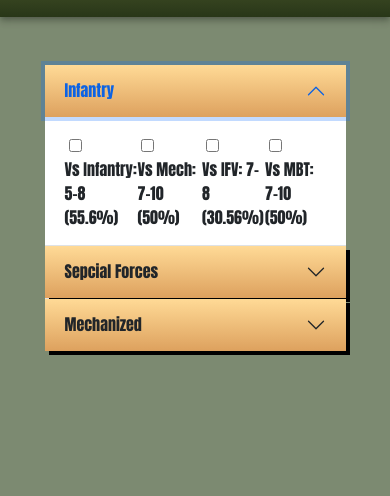
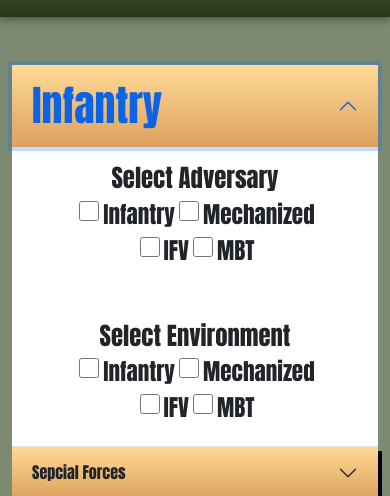
Before and after one commit to EricTimRussell/riskierFire, a Vue app: page /battle in a window 390 px wide. Both pictures are taken after a click on the button "Infantry". Shown: the part 277-773 px from the top of the page. Built offline with nearby package versions, Linux system fonts and the light colour scheme; no server answers; what vuefire would draw is missing.

Commit message:
mobile styling

```diff
--- a/src/views/BattleView.vue
+++ b/src/views/BattleView.vue
@@ -12,100 +12,116 @@
       </div>
     </section>
     <section class="row justify-content-center">
-      <div class="accordion accordion-flush col-10" id="accordionFlushExample">
+      <div class="accordion accordion-flush" id="accordionFlushExample">
         <div class="accordion-item">
           <h2 class="accordion-header" id="flush-headingOne">
-            <button class="accordion-button collapsed" type="button" data-bs-toggle="collapse"
+            <button class="accordion-button collapsed fs-xl" type="button" data-bs-toggle="collapse"
               data-bs-target="#flush-collapseOne" aria-expanded="false" aria-controls="flush-collapseOne">
               Infantry
             </button>
           </h2>
           <div id="flush-collapseOne" class="accordion-collapse collapse" aria-labelledby="flush-headingOne"
             data-bs-parent="#accordionFlushExample">
-            <div class="accordion-body row">
+            <div class="accordion-body row justify-content-center">
 
-              <!-- Select Adversary -->
-              <div class="col-12 d-flex justify-content-evenly">
-                <div>
-                  <input id="infantry" class="mx-1" type="checkbox" v-model="infantry">
-                  <label>Vs Infantry: 5-8 (55.6%)</label>
+              <!-- Select Adversary Offense-->
+              <div class="col-12 text-center">
+                <h2>Select Adversary</h2>
               </div>
-                <div>
-                  <input id="mech" class="mx-1" type="checkbox" v-model="mech">
-                  <label>Vs Mech: 7-10 (50%)</label>
+              <div class="col-12 d-flex justify-content-center">
+                <div class="d-flex">
+                  <input id="infantry" class="mx-1 checkbox" type="checkbox" v-model="infantry">
+                  <h3>Infantry</h3>
                 </div>
-                <div>
-                  <input id="ifv" class="mx-1" type="checkbox" v-model="ifv">
-                  <label>Vs IFV: 7-8 (30.56%)</label>
+                <div class="d-flex">
+                  <input id="mech" class="mx-1 checkbox" type="checkbox" v-model="mech">
+                  <h3>Mechanized</h3>
                 </div>
-                <div>
-                  <input id="mbt" class="mx-1" type="checkbox" v-model="mbt">
-                  <label>Vs MBT: 7-10 (50%)</label>
+              </div>
+              <div class="col-12 d-flex text-center justify-content-center">
+                <div class="d-flex">
+                  <input id="ifv" class="mx-1 checkbox" type="checkbox" v-model="ifv">
+                  <h3>IFV</h3>
+                </div>
+                <div class="d-flex">
+                  <input id="mbt" class="mx-1 checkbox" type="checkbox" v-model="mbt">
+                  <h3>MBT</h3>
                 </div>
               </div>
 
               <!-- Vs Infantry -->
-              <div class="col-3 d-flex justify-content-center">
-                <label for="infantry" v-if="infantry == true">
-                  <div v-if="(twoSixDie.roll >= 5) && (twoSixDie.roll <= 8)">
-                    <h1>Vs Infantry</h1>
-                    <button @click="rollTwoSixDie()" class="btn p-5">Roll <span>{{ twoSixDie.roll }}</span></button>
-                    <h1 v-show="twoSixDie.roll > 0" class="text-center">HIT</h1>
+              <div class="col-3 d-flex justify-content-center mt-5" for="infantry" v-if="infantry == true">
+                <div class="text-center" v-if="(twoSixDie.roll >= 5) && (twoSixDie.roll <= 8)">
+                  <button type="button" @click="rollTwoSixDie()" class="btn p-5">Roll <span>{{ twoSixDie.roll
+                  }}</span></button>
+                  <h3 v-show="twoSixDie.roll > 0" class="text-center pt-3">HIT</h3>
                 </div>
-                  <div v-else>
-                    <h1>Vs Infantry</h1>
-                    <button @click="rollTwoSixDie()" class="btn p-5">Roll <span>{{ twoSixDie.roll }}</span></button>
-                    <h1 v-show="twoSixDie.roll > 0" class="text-center">MISS</h1>
+                <div v-else class="text-center">
+                  <button type="button" @click="rollTwoSixDie()" class="btn p-5">Roll <span>{{ twoSixDie.roll
+                  }}</span></button>
+                  <h3 v-show="twoSixDie.roll > 0" class="text-center pt-3">MISS</h3>
                 </div>
-                </label>
               </div>
 
               <!-- Vs Mech -->
-              <div class="col-3 d-flex justify-content-center">
-                <label for="mech" v-if="mech == true">
-                  <div v-if="(twoSixDie.roll >= 7) && (twoSixDie.roll <= 10)">
-                    <h1>Vs Mech</h1>
+              <div class="col-3 d-flex justify-content-center mt-5" for="mech" v-if="mech == true">
+                <div class="text-center" v-if="(twoSixDie.roll >= 7) && (twoSixDie.roll <= 10)">
                   <button @click="rollTwoSixDie()" class="btn p-5">Roll <span>{{ twoSixDie.roll }}</span></button>
-                    <h1 v-show="twoSixDie.roll > 0" class="text-center">HIT</h1>
+                  <h3 v-show="twoSixDie.roll > 0" class="text-center pt-3">HIT</h3>
                 </div>
-                  <div v-else>
-                    <h1>Vs Mech</h1>
+                <div class="text-center" v-else>
                   <button @click="rollTwoSixDie()" class="btn p-5">Roll <span>{{ twoSixDie.roll }}</span></button>
-                    <h1 v-show="twoSixDie.roll > 0" class="text-center">MISS</h1>
+                  <h3 v-show="twoSixDie.roll > 0" class="text-center pt-3">MISS</h3>
                 </div>
-                </label>
               </div>
 
               <!-- Vs IFV -->
-              <div class="col-3 d-flex justify-content-center">
-                <label for="ifv" v-if="ifv == true">
-                  <div v-if="(twoSixDie.roll >= 7) && (twoSixDie.roll <= 8)">
-                    <h1>Vs IFV</h1>
+              <div class="col-3 d-flex justify-content-center mt-5" for="ifv" v-if="ifv == true">
+                <div class="text-center" v-if="(twoSixDie.roll >= 7) && (twoSixDie.roll <= 8)">
                   <button @click="rollTwoSixDie()" class="btn p-5">Roll <span>{{ twoSixDie.roll }}</span></button>
-                    <h1 v-show="twoSixDie.roll > 0" class="text-center">HIT</h1>
+                  <h3 v-show="twoSixDie.roll > 0" class="text-center pt-3">HIT</h3>
                 </div>
-                  <div v-else>
-                    <h1>Vs IFV</h1>
+                <div class="text-center" v-else>
                   <button @click="rollTwoSixDie()" class="btn p-5">Roll <span>{{ twoSixDie.roll }}</span></button>
-                    <h1 v-show="twoSixDie.roll > 0" class="text-center">MISS</h1>
+                  <h3 v-show="twoSixDie.roll > 0" class="text-center pt-3">MISS</h3>
                 </div>
-                </label>
               </div>
 
               <!-- Vs MBT -->
-              <div class="col-3 d-flex justify-content-center">
-                <label for="mbt" v-if="mbt == true">
-                  <div v-if="(twoSixDie.roll >= 7) && (twoSixDie.roll <= 10)">
-                    <h1>Vs MBT</h1>
+              <div class="col-3 d-flex justify-content-center mt-5" for="mbt" v-if="mbt == true">
+                <div class="text-center" v-if="(twoSixDie.roll >= 7) && (twoSixDie.roll <= 10)">
                   <button @click="rollTwoSixDie()" class="btn p-5">Roll <span>{{ twoSixDie.roll }}</span></button>
-                    <h1 v-show="twoSixDie.roll > 0" class="text-center">HIT</h1>
+                  <h3 v-show="twoSixDie.roll > 0" class="text-center pt-3">HIT</h3>
                 </div>
-                  <div v-else>
-                    <h1>Vs MBT</h1>
+                <div class="text-center" v-else>
                   <button @click="rollTwoSixDie()" class="btn p-5">Roll <span>{{ twoSixDie.roll }}</span></button>
-                    <h1 v-show="twoSixDie.roll > 0" class="text-center">MISS</h1>
+                  <h3 v-show="twoSixDie.roll > 0" class="text-center pt-3">MISS</h3>
                 </div>
-                </label>
+              </div>
+
+              <!-- Select Environment Defense-->
+              <div class="col-12 text-center pt-5">
+                <h2>Select Environment</h2>
+              </div>
+              <div class="col-12 d-flex justify-content-center">
+                <div class="d-flex">
+                  <input id="infantry" class="mx-1 checkbox" type="checkbox" v-model="infantry">
+                  <h3>Infantry</h3>
+                </div>
+                <div class="d-flex">
+                  <input id="mech" class="mx-1 checkbox" type="checkbox" v-model="mech">
+                  <h3>Mechanized</h3>
+                </div>
+              </div>
+              <div class="col-12 d-flex text-center justify-content-center">
+                <div class="d-flex">
+                  <input id="ifv" class="mx-1 checkbox" type="checkbox" v-model="ifv">
+                  <h3>IFV</h3>
+                </div>
+                <div class="d-flex">
+                  <input id="mbt" class="mx-1 checkbox" type="checkbox" v-model="mbt">
+                  <h3>MBT</h3>
+                </div>
               </div>
             </div>
           </div>
@@ -207,4 +223,9 @@ export default {
 }
 </script>
 
-<style lang="scss" scoped></style>
+<style lang="scss" scoped>
+input.checkbox {
+  width: 20px;
+  height: 20px;
+}
+</style>
```
Lines whose indentation alone changed are shown as unchanged.
